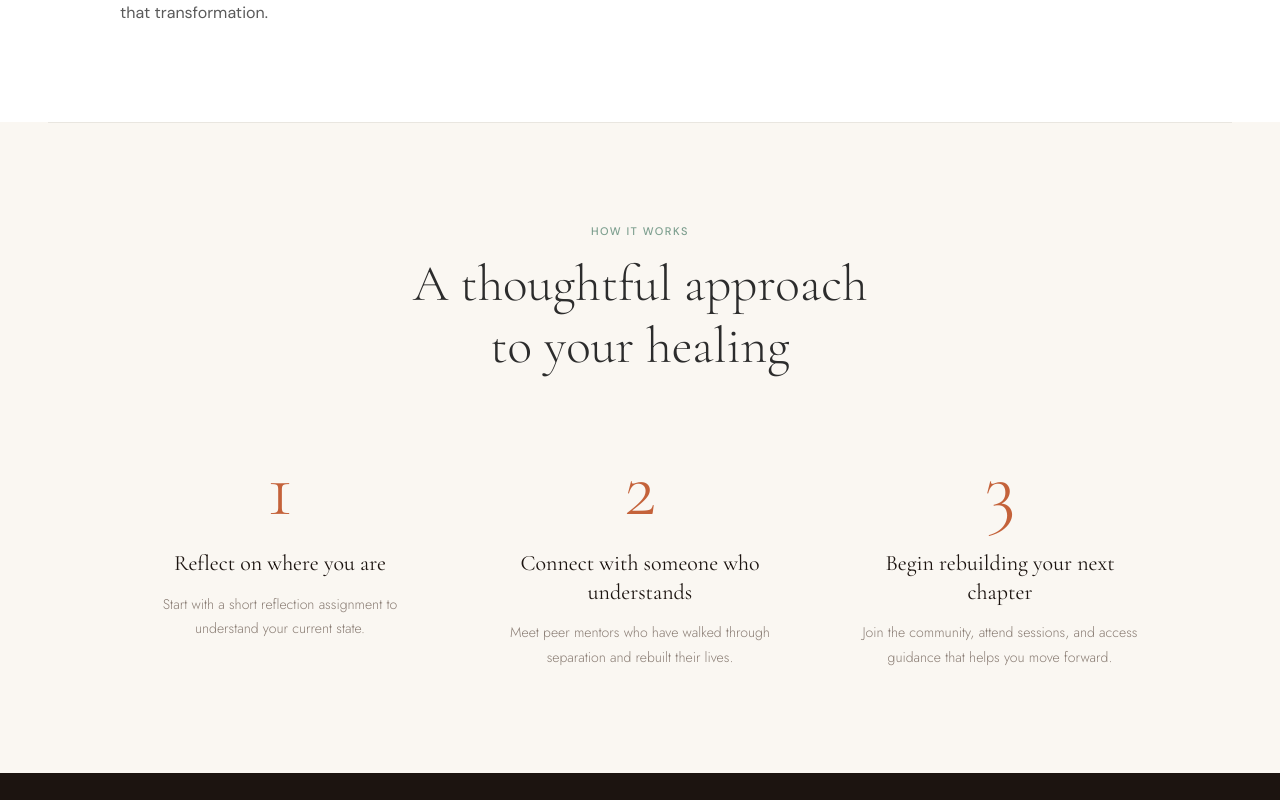
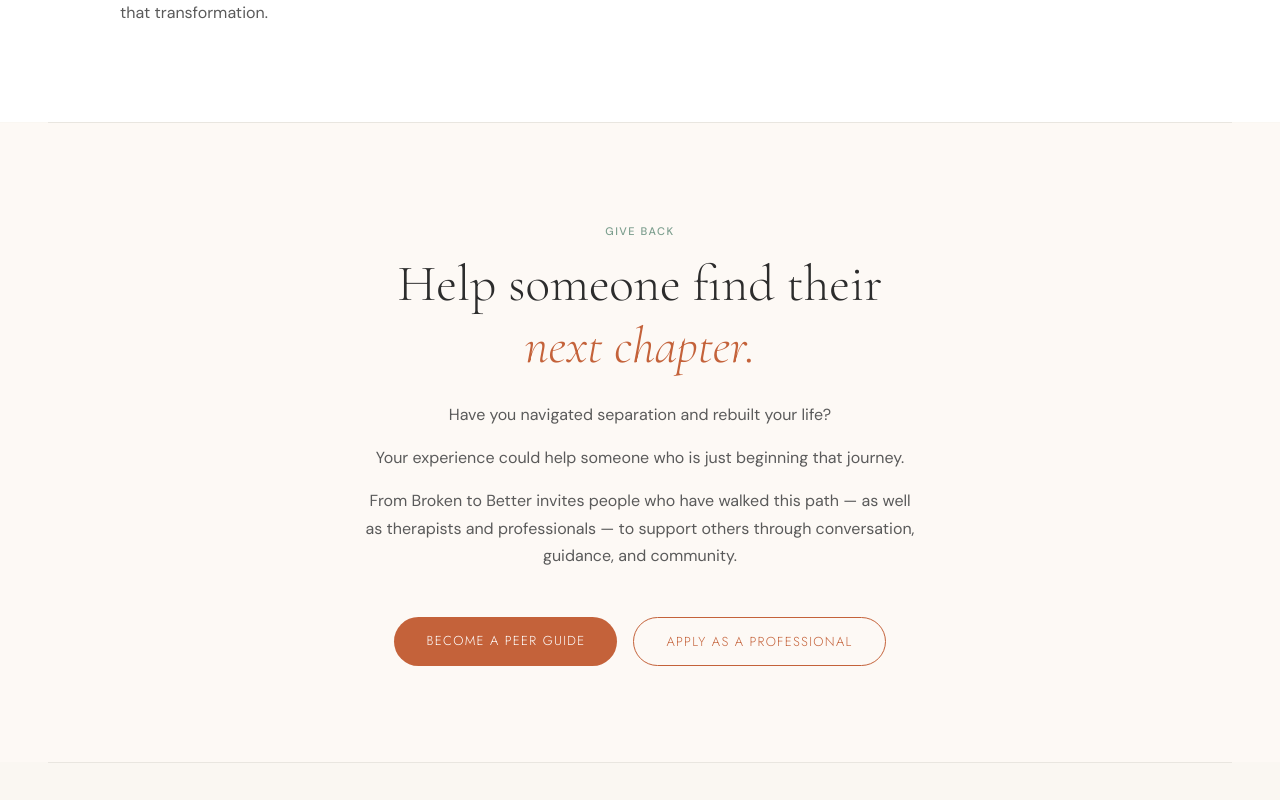
Before and after one commit to frombrokentobetterr-debug/CodeforFB2B, a React (Vite) app in the folder frontend/: page / in a window 1280 px wide. Shown: the part 1100-1900 px from the top of the page. Built offline with nearby package versions, Linux system fonts and the light colour scheme; no server answers.

Commit message:
Update LandingPage.jsx

```diff
--- a/frontend/src/components/LandingPage.jsx
+++ b/frontend/src/components/LandingPage.jsx
@@ -233,6 +233,74 @@ export default function LandingPage({ onStart }) {
       {/* Divider */}
       <div style={{ height: 1, background: "rgba(42,28,16,0.08)", margin: "0 48px" }} />
 
+      {/* GUIDE / PROFESSIONAL CTA */}
+      <section className="section" style={{ background: "#fdf9f5" }}>
+        <div style={{ maxWidth: 680, margin: "0 auto", textAlign: "center" }}>
+          <div className="section-tag" style={{ display: "inline-block" }}>Give Back</div>
+          <h2 className="section-title">
+            Help someone find their<br />
+            <em style={{ fontStyle: "italic", color: "#c4623a" }}>next chapter.</em>
+          </h2>
+          <p className="section-sub" style={{ maxWidth: 560, margin: "0 auto 16px" }}>
+            Have you navigated separation and rebuilt your life?
+          </p>
+          <p className="section-sub" style={{ maxWidth: 560, margin: "0 auto 16px" }}>
+            Your experience could help someone who is just beginning that journey.
+          </p>
+          <p className="section-sub" style={{ maxWidth: 560, margin: "0 auto 48px" }}>
+            From Broken to Better invites people who have walked this path — as well as therapists and professionals — to support others through conversation, guidance, and community.
+          </p>
+          <div style={{ display: "flex", gap: 16, justifyContent: "center", flexWrap: "wrap" }}>
+            <Link
+              to="/become-a-guide"
+              style={{
+                display: "inline-block",
+                background: "#c4623a",
+                color: "white",
+                borderRadius: 100,
+                padding: "14px 32px",
+                fontSize: 13,
+                fontWeight: 300,
+                letterSpacing: "0.1em",
+                textTransform: "uppercase",
+                textDecoration: "none",
+                fontFamily: "'Jost', sans-serif",
+                transition: "background 0.2s",
+              }}
+              onMouseEnter={e => e.currentTarget.style.background = "#9e4828"}
+              onMouseLeave={e => e.currentTarget.style.background = "#c4623a"}
+            >
+              Become a Peer Guide
+            </Link>
+            <Link
+              to="/become-a-guide"
+              style={{
+                display: "inline-block",
+                background: "transparent",
+                color: "#c4623a",
+                borderRadius: 100,
+                padding: "14px 32px",
+                fontSize: 13,
+                fontWeight: 300,
+                letterSpacing: "0.1em",
+                textTransform: "uppercase",
+                textDecoration: "none",
+                fontFamily: "'Jost', sans-serif",
+                border: "1px solid #c4623a",
+                transition: "background 0.2s, color 0.2s",
+              }}
+              onMouseEnter={e => { e.currentTarget.style.background = "#c4623a"; e.currentTarget.style.color = "white"; }}
+              onMouseLeave={e => { e.currentTarget.style.background = "transparent"; e.currentTarget.style.color = "#c4623a"; }}
+            >
+              Apply as a Professional
+            </Link>
+          </div>
+        </div>
+      </section>
+
+      {/* Divider */}
+      <div style={{ height: 1, background: "rgba(42,28,16,0.08)", margin: "0 48px" }} />
+
       {/* HOW IT WORKS */}
       <style>{`
         .hiw-grid {
```
